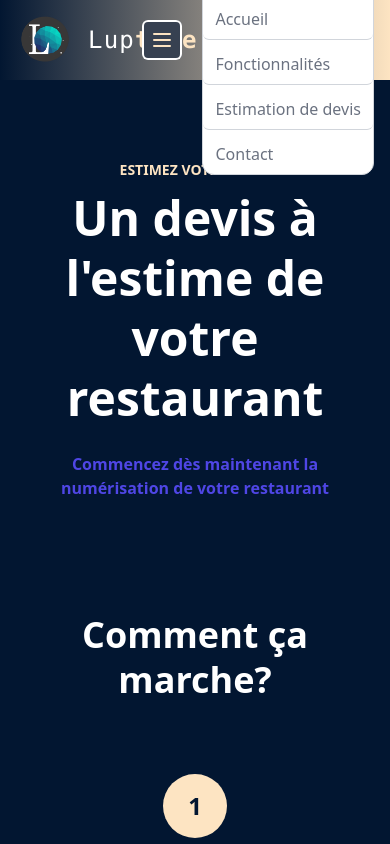
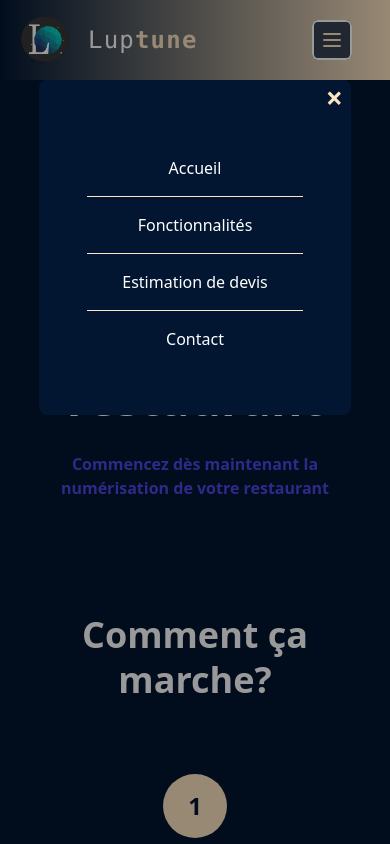
Before and after one commit to xscap1/Luptune, a Vue app in the folder luptune/: page /devis in a window 390 px wide. Both pictures are taken after a click on the button 354 px from the left and 40 px from the top of the page. Shown: the top 844 px of the page. Built offline with nearby package versions, Linux system fonts and the light colour scheme.

Commit message:
Menu téléphone sur chaque navbars

```diff
--- a/luptune/src/App.vue
+++ b/luptune/src/App.vue
@@ -143,7 +143,7 @@
                 <!-- Mobile menu button-->
 
 
-                <button v-on:click="isVisible = !isVisible" class="lg:hidden inline-flex items-center justify-center p-2 rounded-md text-beige bg-gray-700 focus:outline-none focus:ring-2 focus:ring-inset focus:ring-white" aria-expanded="false">
+                <button onclick="document.getElementById('id02').style.display='block'" class="lg:hidden inline-flex items-center justify-center p-2 rounded-md text-beige bg-gray-700 focus:outline-none focus:ring-2 focus:ring-inset focus:ring-white" aria-expanded="false">
 
                   <!-- Icon when menu is closed. -->
                   <!--
@@ -167,20 +167,62 @@
                 </button>
 
 
-                  <div  v-show="!isVisible" class="ml-5 bg-white rounded-xl border border-gray-300"
+                  <div class="ml-5 bg-white rounded-xl border border-gray-300"
                   style="
                     position : relative;
                     z-index: 101;
                   ">
-                    <div class="pt-16 md:pt-20 space-y-1">
-                      <br/>
-                      <!-- Current: "bg-gray-900 text-white", Default: "text-gray-300 hover:bg-gray-700 hover:text-white" -->
-                      <router-link to="/" class="border-b border-gray-300  text-gray-500 hover:bg-gray-700 hover:text-beige block px-3 py-2 rounded-md text-base font-medium">Accueil</router-link>
-                      <router-link to="/fonctionnalites" class="border-b border-gray-300  text-gray-500 hover:bg-gray-700 hover:text-beige block px-3 py-2 rounded-md text-base font-medium">Fonctionnalités</router-link>
-                      <router-link to="/devis" class="border-b border-gray-300   text-gray-500 hover:bg-gray-700 hover:text-beige block px-3 py-2 rounded-md text-base font-medium">Estimation de devis</router-link>
 
-                      <a href="#contact" class="text-gray-500 hover:bg-gray-700 hover:text-beige block px-3 py-2 rounded-md text-base pb-2 font-medium">Contact</a>
-                    </div>
+                  <div id="id02" class="modal">
+
+                  <div class="modal-content animate rounded rounded-lg border-none bg-marine-dark">
+                  <div>
+                    <span onclick="document.getElementById('id02').style.display='none'" class="text-3xl text-gray-300 font-bold flex justify-end pr-2 text-beige" title="Close Modal">&times;</span>
+                  </div>
+
+
+
+                  <div class="mt-10 pb-16">
+                    <ul class="text-center space-y-4 text-white font-thin">
+
+
+                      <li onclick="document.getElementById('id02').style.display='none'">
+                          <router-link to="/"><p>Accueil</p></router-link>
+                      </li>
+
+                      <div class="container mx-auto px-12">
+                        <div class="border-b border-beige">
+                        </div>
+                      </div>
+
+                      <li onclick="document.getElementById('id02').style.display='none'">
+                          <router-link to="/fonctionnalites"><p>Fonctionnalités</p></router-link>
+                      </li>
+
+                      <div class="container mx-auto px-12">
+                        <div class="border-b border-beige">
+                        </div>
+                      </div>
+
+                      <li onclick="document.getElementById('id02').style.display='none'">
+                          <router-link to="/devis"><p>Estimation de devis</p></router-link>
+                      </li>
+
+                      <div class="container mx-auto px-12">
+                        <div class="border-b border-beige ">
+                        </div>
+                      </div>
+
+                      <li onclick="document.getElementById('id02').style.display='none'">
+                          <a href="#contact"><p>Contact</p></a>
+                      </li>
+
+                    </ul>
+                  </div>
+
+
+                  </div>
+                  </div>
                 </div>
 
               </div>
```
